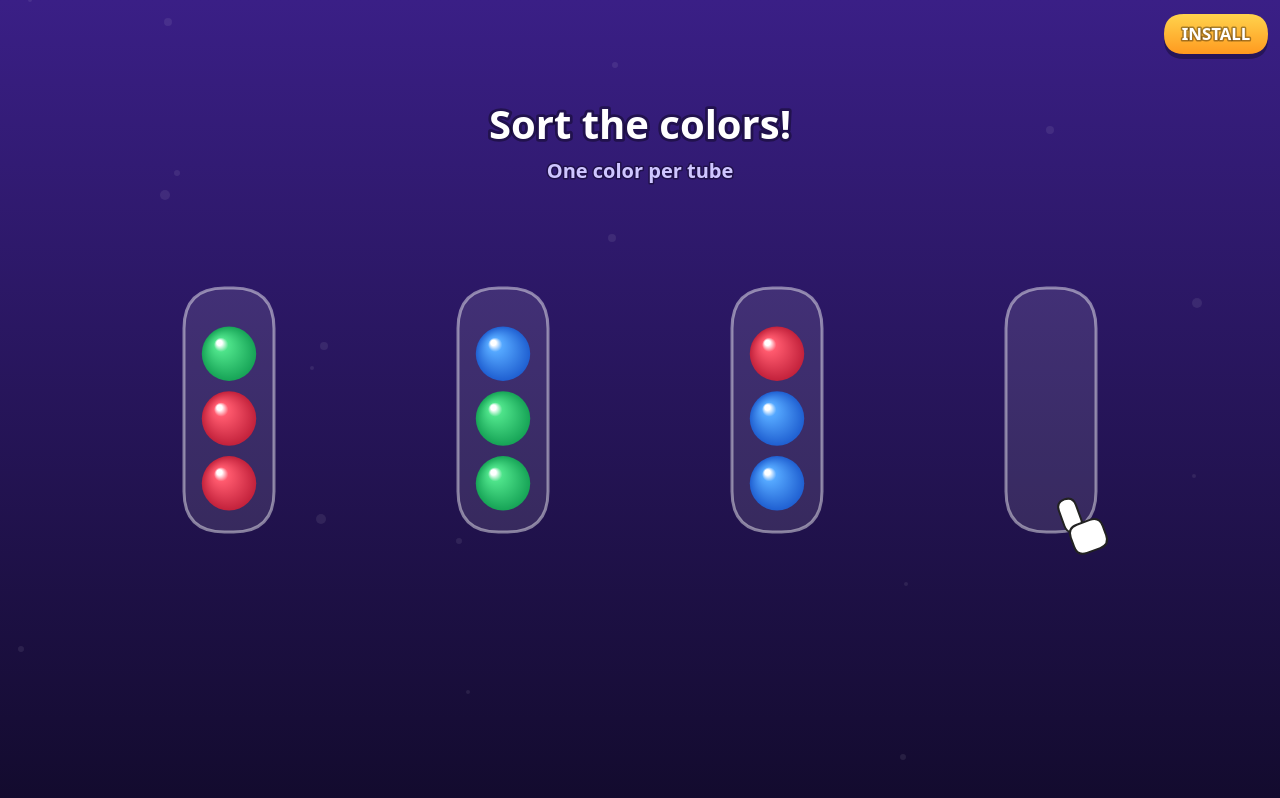
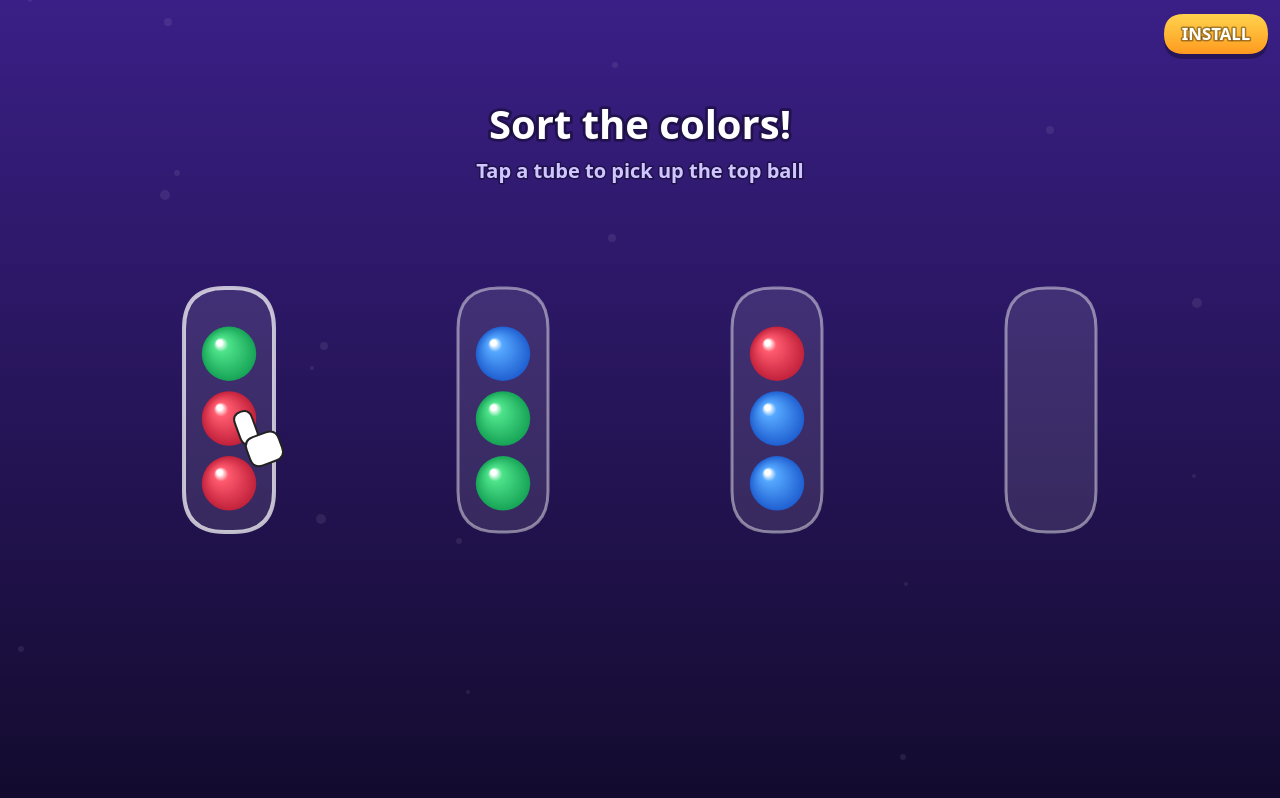
Before and after one commit to sergfront/sergfront.github.io, a plain HTML site: page playable/color-sort/index.html in a window 1280 px wide. Drawn offline with Linux system fonts and the light colour scheme; animation ran at ten frames a second.

Commit message:
Playable demo: step-by-step hints, valid targets highlight, clearer instructions
Co-Authored-By: Claude Opus 5.5 <noreply@anthropic.com>
Claude-Session: https://claude.ai/code/session_01Nb9sNQ7dw1GeCQYQmkUp3i

```diff
--- a/playable/color-sort/index.html
+++ b/playable/color-sort/index.html
@@ -24,12 +24,13 @@
   var ctx = canvas.getContext('2d');
   var W = 0, H = 0, DPR = 1;
 
-  var tubes, selected, moving, moves, won, endCard, startTime, lastInput, particles, shake, hintOn, t0;
+  var tubes, selected, moving, moves, won, endCard, startTime, lastInput, particles, shake, hintOn, toast;
+  var SOLUTION = [[0, 3], [2, 0], [1, 2], [3, 1]];
 
   function reset() {
     tubes = [['R', 'R', 'G'], ['G', 'G', 'B'], ['B', 'B', 'R'], []];
     selected = -1; moving = null; moves = 0; won = false; endCard = false;
-    particles = []; shake = { i: -1, t: 0 }; hintOn = true;
+    particles = []; shake = { i: -1, t: 0 }; hintOn = true; toast = { s: '', t: 0 };
     startTime = lastInput = performance.now();
   }
 
@@ -108,7 +109,8 @@
     var L = layout();
     var title = Math.min(W * 0.09, 40);
     text('Sort the colors!', W / 2, H * 0.16, title, '#fff');
-    text(won ? 'Perfect!' : 'One color per tube', W / 2, H * 0.16 + title * 1.1, title * 0.5, won ? '#ffd34d' : '#cfc6ff', 700);
+    var sub = won ? 'Perfect!' : (selected < 0 ? 'Tap a tube to pick up the top ball' : 'Now tap a tube to drop it');
+    text(sub, W / 2, H * 0.16 + title * 1.1, Math.min(title * 0.5, W * 0.045), won ? '#ffd34d' : '#cfc6ff', 700);
 
     for (var i = 0; i < tubes.length; i++) {
       var t = L[i], dx = 0;
@@ -116,7 +118,11 @@
       var full = tubes[i].length === CAP && tubes[i].every(function (c) { return c === tubes[i][0]; });
       ctx.fillStyle = full ? 'rgba(255,211,77,.18)' : 'rgba(255,255,255,.10)';
       roundRect(t.x + dx, t.y, t.w, t.h, t.w * 0.45); ctx.fill();
-      ctx.lineWidth = 3; ctx.strokeStyle = full ? '#ffd34d' : (selected === i ? '#fff' : 'rgba(255,255,255,.45)');
+      var hs = hint(), glow = (Math.sin(now / 200) + 1) / 2;
+      var valid = selected >= 0 && canMove(selected, i);
+      var isSrc = !won && selected < 0 && hs && hs[0] === i && now - lastInput > 1200;
+      ctx.lineWidth = valid || isSrc ? 4 : 3;
+      ctx.strokeStyle = full ? '#ffd34d' : selected === i ? '#fff' : valid ? 'rgba(78,227,138,' + (0.6 + glow * 0.4) + ')' : isSrc ? 'rgba(255,255,255,' + (0.5 + glow * 0.5) + ')' : (selected >= 0 ? 'rgba(255,255,255,.2)' : 'rgba(255,255,255,.45)');
       ctx.stroke();
       for (var k = 0; k < tubes[i].length; k++) {
         if (selected === i && k === tubes[i].length - 1) continue;
@@ -147,7 +153,8 @@
     }
 
     // tutorial hand
-    if (hintOn && !won && now - lastInput > 900) drawHand(L, now);
+    if (hintOn && !won && !moving && now - lastInput > 1200) drawHand(L, now);
+    if (toast.s && now - toast.t < 1300) text(toast.s, W / 2, L[0].y + L[0].h + 46, Math.min(26, W * 0.06), '#ffd34d', 800);
 
     // persistent CTA
     ctaTop = button(W - 64, 34, 104, 40, 'INSTALL', false);
@@ -155,19 +162,25 @@
     if (endCard) drawEndCard(now);
   }
 
+  function hint() {
+    if (moves < SOLUTION.length && canMove(SOLUTION[moves][0], SOLUTION[moves][1])) return SOLUTION[moves];
+    for (var a = 0; a < tubes.length; a++) for (var b = 0; b < tubes.length; b++) if (canMove(a, b)) return [a, b];
+    return null;
+  }
   function drawHand(L, now) {
-    var from = moves === 0 ? 0 : -1, to = 3;
-    if (from < 0) return;
-    var p = ((now - lastInput) % 1800) / 1800;
-    var a = slotPos(L, from, 2), b = slotPos(L, to, 0);
-    var tgt = p < 0.5 ? a : b, pressed = (p % 0.5) > 0.3;
-    var x = tgt.x + 14, y = tgt.y + 18 + (pressed ? 6 : 0);
+    var h = hint(); if (!h) return;
+    var tgtTube = selected < 0 ? h[0] : (canMove(selected, h[1]) && selected === h[0] ? h[1] : -1);
+    if (tgtTube < 0) { for (var i = 0; i < tubes.length; i++) if (canMove(selected, i)) { tgtTube = i; break; } }
+    if (tgtTube < 0) return;
+    var t = L[tgtTube], p = ((now - lastInput) % 1000) / 1000, pressed = p > 0.55 && p < 0.85;
+    var cx = t.x + t.w / 2, cy = t.y + t.h * 0.45;
+    var x = cx + 12, y = cy + 16 + (pressed ? 6 : 0);
+    if (pressed) { ctx.strokeStyle = 'rgba(255,255,255,.75)'; ctx.lineWidth = 3; ctx.beginPath(); ctx.arc(cx, cy, t.w * 0.6, 0, Math.PI * 2); ctx.stroke(); }
     ctx.save(); ctx.translate(x, y); ctx.rotate(-0.35);
     ctx.fillStyle = '#fff'; ctx.strokeStyle = '#222'; ctx.lineWidth = 2;
     roundRect(-9, -2, 18, 34, 9); ctx.fill(); ctx.stroke();
     roundRect(-7, 26, 34, 30, 10); ctx.fill(); ctx.stroke();
     ctx.restore();
-    if (pressed) { ctx.strokeStyle = 'rgba(255,255,255,.7)'; ctx.lineWidth = 3; ctx.beginPath(); ctx.arc(tgt.x, tgt.y, 26, 0, Math.PI * 2); ctx.stroke(); }
   }
 
   function drawEndCard(now) {
@@ -230,9 +243,10 @@
     if (moving || won) return;
     var L = layout(), i = tubeAt(L, x, y);
     if (i < 0) { selected = -1; return; }
-    if (selected < 0) { if (tubes[i].length) selected = i; return; }
-    if (canMove(selected, i)) { moving = { from: selected, to: i, color: tubes[selected][tubes[selected].length - 1], t: performance.now() }; hintOn = false; }
-    else if (i !== selected) { shake = { i: i, t: performance.now() }; }
+    if (selected < 0) { if (tubes[i].length) selected = i; else toast = { s: 'Pick a ball first', t: performance.now() }; return; }
+    if (i === selected) { selected = -1; return; }
+    if (canMove(selected, i)) { moving = { from: selected, to: i, color: tubes[selected][tubes[selected].length - 1], t: performance.now() }; }
+    else { shake = { i: i, t: performance.now() }; toast = { s: tubes[i].length >= CAP ? 'Tube is full' : 'Same color only!', t: performance.now() }; }
     selected = -1;
   }
 
```
